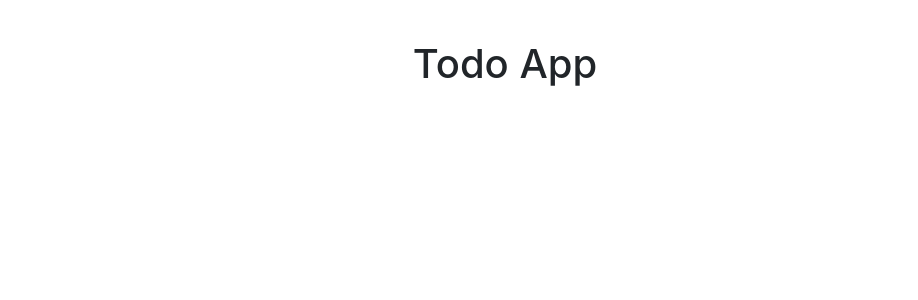
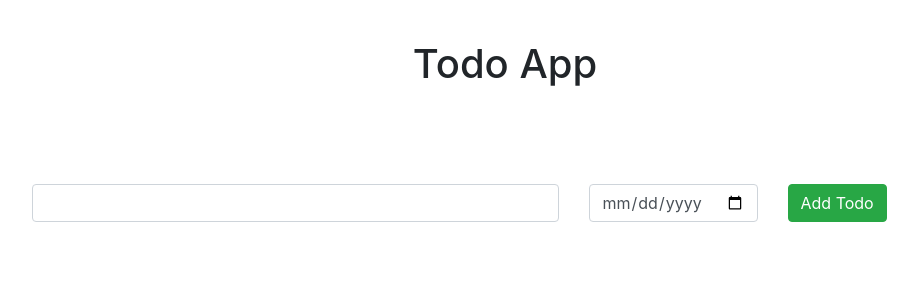
Before and after one commit to chiragglallwani/react-redux-todo, a React (Create React App) app: page / in a window 1280 px wide. Shown: the top 300 px of the page, without its empty margins (135-1053 px from the left). Built offline with nearby package versions, Linux system fonts and the light colour scheme.

Commit message:
Redux stuff

```diff
--- a/package.json
+++ b/package.json
@@ -14,7 +14,11 @@
     "react": "^17.0.2",
     "react-bootstrap": "^1.6.0",
     "react-dom": "^17.0.2",
+    "react-redux": "^7.2.4",
     "react-scripts": "4.0.3",
+    "redux": "^4.1.0",
+    "redux-form": "^8.3.7",
+    "redux-thunk": "^2.3.0",
     "web-vitals": "^1.1.2"
   },
   "scripts": {
--- a/src/components/App.js
+++ b/src/components/App.js
@@ -2,11 +2,16 @@ import React from 'react'
 import { Container } from 'react-bootstrap'
 import InputForm from './InputForm'
 
+
 const App = () => {
+
+    const handleSubmit = (inputValue) => {
+        console.log(inputValue);
+    }
     return (
         <Container fluid>
             <h1 className="text-center" style={{marginTop: "5vh"}}>Todo App</h1>
-            <InputForm />
+            <InputForm handleTodoValues={handleSubmit}/>
             {/* List of Todos*/}
         </Container>
     )
--- a/src/components/InputForm.js
+++ b/src/components/InputForm.js
@@ -1,14 +1,46 @@
 import React from 'react'
-import { Container } from 'react-bootstrap'
+import { Button, Col, Container, Form, Row } from 'react-bootstrap'
+import { Field, reduxForm } from 'redux-form';
+
+const todoDate = (inputValue) => {
+    return (
+            <Form.Control type="date" {...inputValue.input} />
+    );
+};
+
+const todoInput = (inputValue) => {
+
+    return (
+        <Form.Control  {...inputValue.input} />
+    );
+};
+
+const handleSubmit = (e) => {
+
+}
 
 
-function InputForm() {
+function InputForm(props) {
+
     return (
-        <Container fluid className="text-center" style={{marginTop: "5vh"}}>
+        <Container fluid  style={{marginTop: "12vh"}}>
+            <Form onSubmit={props.handleSubmit(props.handleTodoValues)}>
+                <Row lg="auto" style={{marginLeft: "10%"}} >
+                    <Col  md={6}>
+                    <Field name="todo-input" component={todoInput} />
+                    </Col><Col md="auto" >
+                    <Field name="todo-date" component={todoDate} />
+                    </Col><Col xs="auto" >
+                        <Button type="submit" variant="success">Add Todo</Button>
+                    </Col>
+                </Row>
+            </Form>
         </Container>
     )
 }
 
 
 
-export default InputForm;
+export default reduxForm({
+    form: 'todo-input'
+})(InputForm);
--- a/src/index.js
+++ b/src/index.js
@@ -2,5 +2,12 @@ import React from 'react';
 import ReactDOM from 'react-dom'
 import 'bootstrap/dist/css/bootstrap.min.css';
 import App from './components/App';
+import { Provider } from 'react-redux';
+import { createStore, compose, applyMiddleware } from 'redux';
+import reducers from './reducers';
+import reduxThunk from 'redux-thunk'
 
-ReactDOM.render(<App />, document.querySelector('#root'));
+const composeEnhancers = window.__REDUX_DEVTOOLS_EXTENSION_COMPOSE__ || compose; //handling redux dev tools extension
+
+ReactDOM.render(<Provider store={createStore(reducers, composeEnhancers(applyMiddleware(reduxThunk)))}>
+    <App /></Provider>, document.querySelector('#root'));
--- /dev/null
+++ b/src/reducers/index.js
@@ -0,0 +1,6 @@
+import { combineReducers } from "redux";
+import {reducer as formReducer} from 'redux-form'
+
+export default combineReducers({
+    form: formReducer
+});
```
Also changed, not shown: src/actions/index.js (added, +15 -0 lines), src/reducers/TodoReducer.js (added, +14 -0 lines), 1 other file (tests, documents, lock files or other folders).
